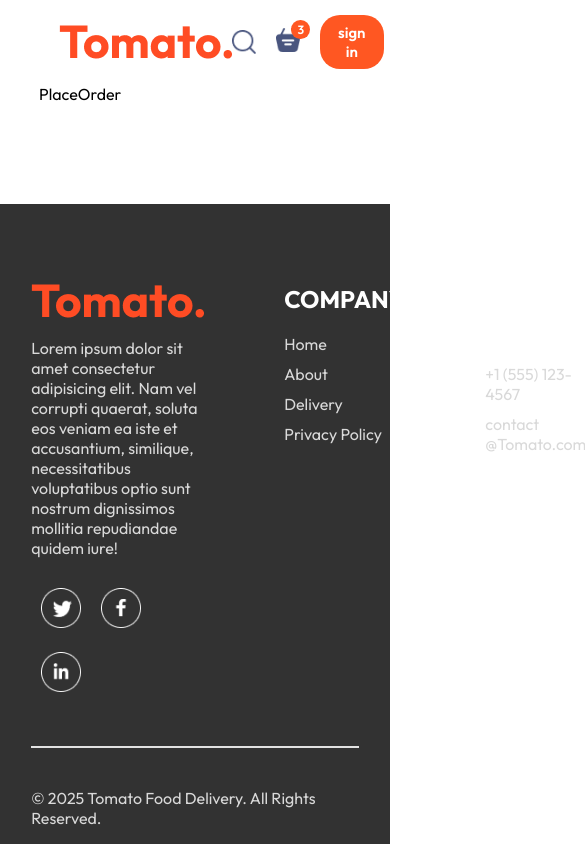
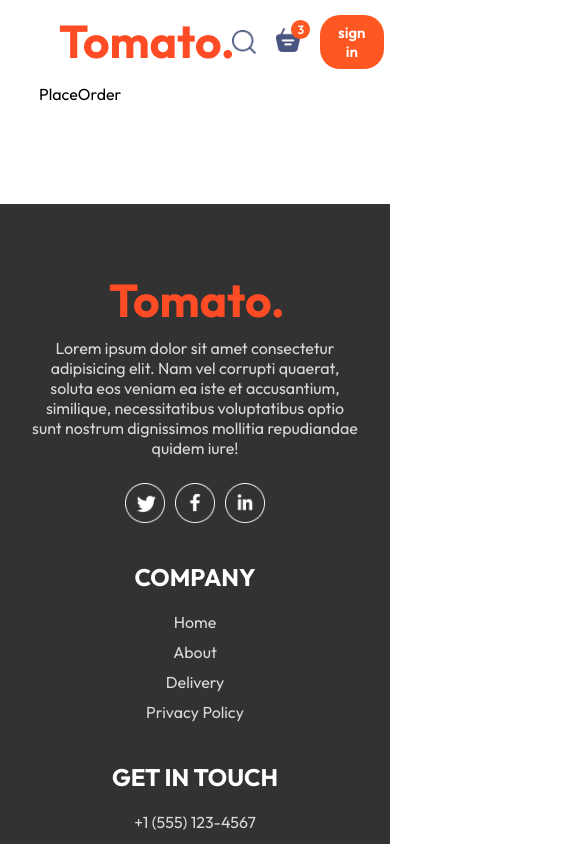
Before and after one commit to harshavardhan314/Food-del, a React (Vite) app in the folder quickeats/: page /placeorder in a window 390 px wide. Shown: the top 844 px of the page, 585 px wide, since content can reach past the window. Built offline with nearby package versions, Linux system fonts and the light colour scheme.

Commit message:
footer responsiveness

```diff
--- a/quickeats/src/components/Footer/Footer.css
+++ b/quickeats/src/components/Footer/Footer.css
@@ -1,5 +1,4 @@
-.footer-container
-{
+.footer-container {
   color: #d9d9d9;
   background-color: #323232;
   display: flex;
@@ -10,38 +9,71 @@
   padding-top: 80px;
   margin-top: 100px;
 }
-.Footer
-{
+
+.Footer {
   width: 100%;
   display: grid;
   grid-template-columns: 2fr 1fr 1fr;
   gap: 80px;
+}
 
-}
-.main-heading,.company,.get-in-touch
-{
+.main-heading,
+.company,
+.get-in-touch {
   display: flex;
   flex-direction: column;
   align-items: start;
   gap: 20px;
   cursor: pointer;
 }
-.main-heading li,.company li,.get-in-touch li{
+
+.main-heading li,
+.company li,
+.get-in-touch li {
   list-style: none;
   margin-bottom: 10px;
+}
 
-
-}
-.company h2,.get-in-touch h2
-{
+.company h2,
+.get-in-touch h2 {
   color: white;
 }
-.images img{
+
+.images img {
   width: 40px;
   margin: 10px;
 }
-.footer-container hr{
+
+.footer-container hr {
   width: 100%;
   height: 2px;
   margin: 20px 0px;
+  border: none;
+  background: #555;
 }
+
+/* 📱 Responsive styles */
+@media (max-width: 992px) {
+  .Footer {
+    grid-template-columns: 1fr 1fr; /* 2 columns on tablets */
+    gap: 40px;
+  }
+}
+
+@media (max-width: 600px) {
+  .Footer {
+    grid-template-columns: 1fr; /* Stack on mobile */
+    gap: 30px;
+    text-align: center;
+  }
+
+  .main-heading,
+  .company,
+  .get-in-touch {
+    align-items: center; /* Center content on mobile */
+  }
+
+  .images img {
+    margin: 5px;
+  }
+}
```
Lines whose indentation alone changed are shown as unchanged.
